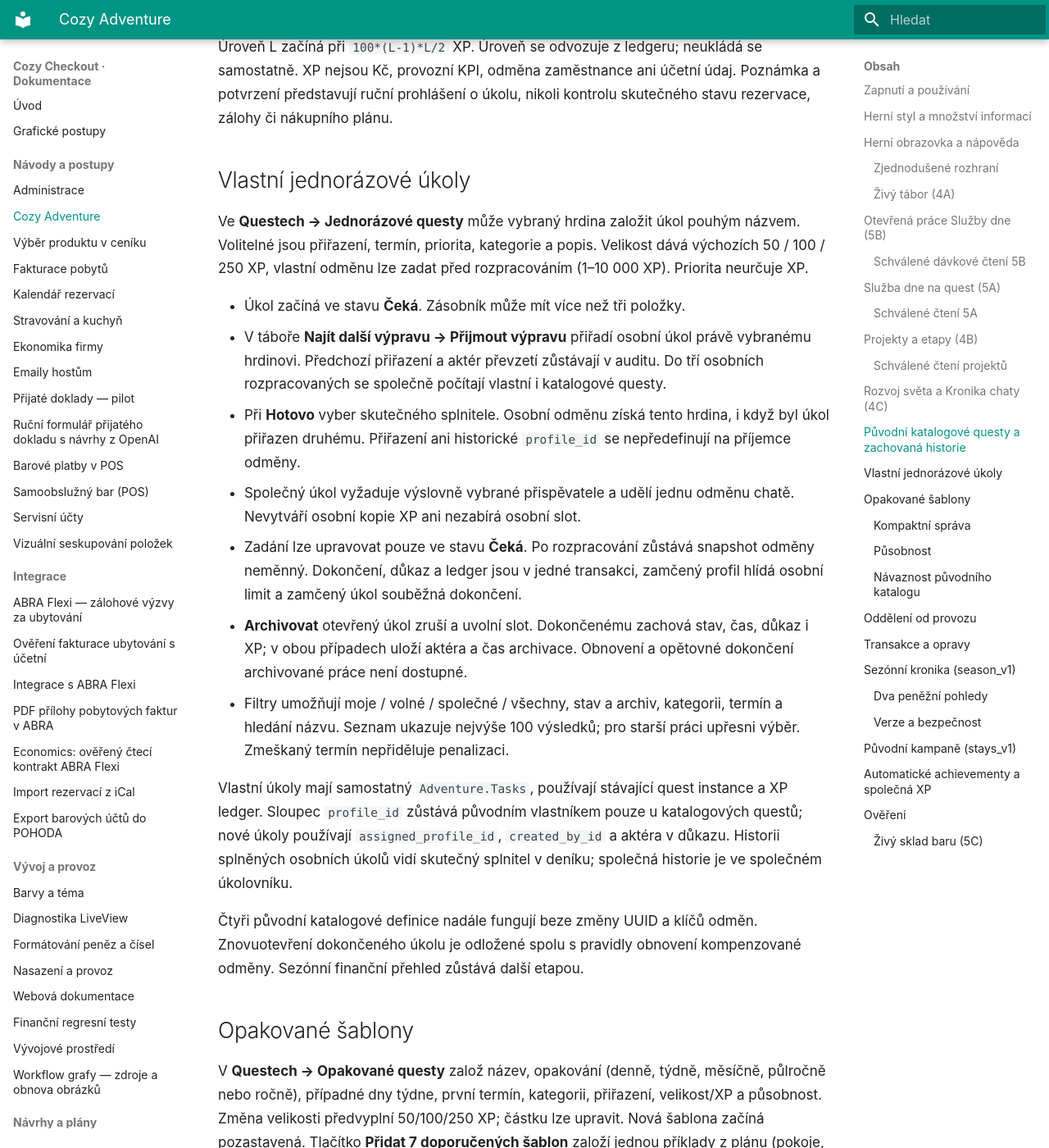
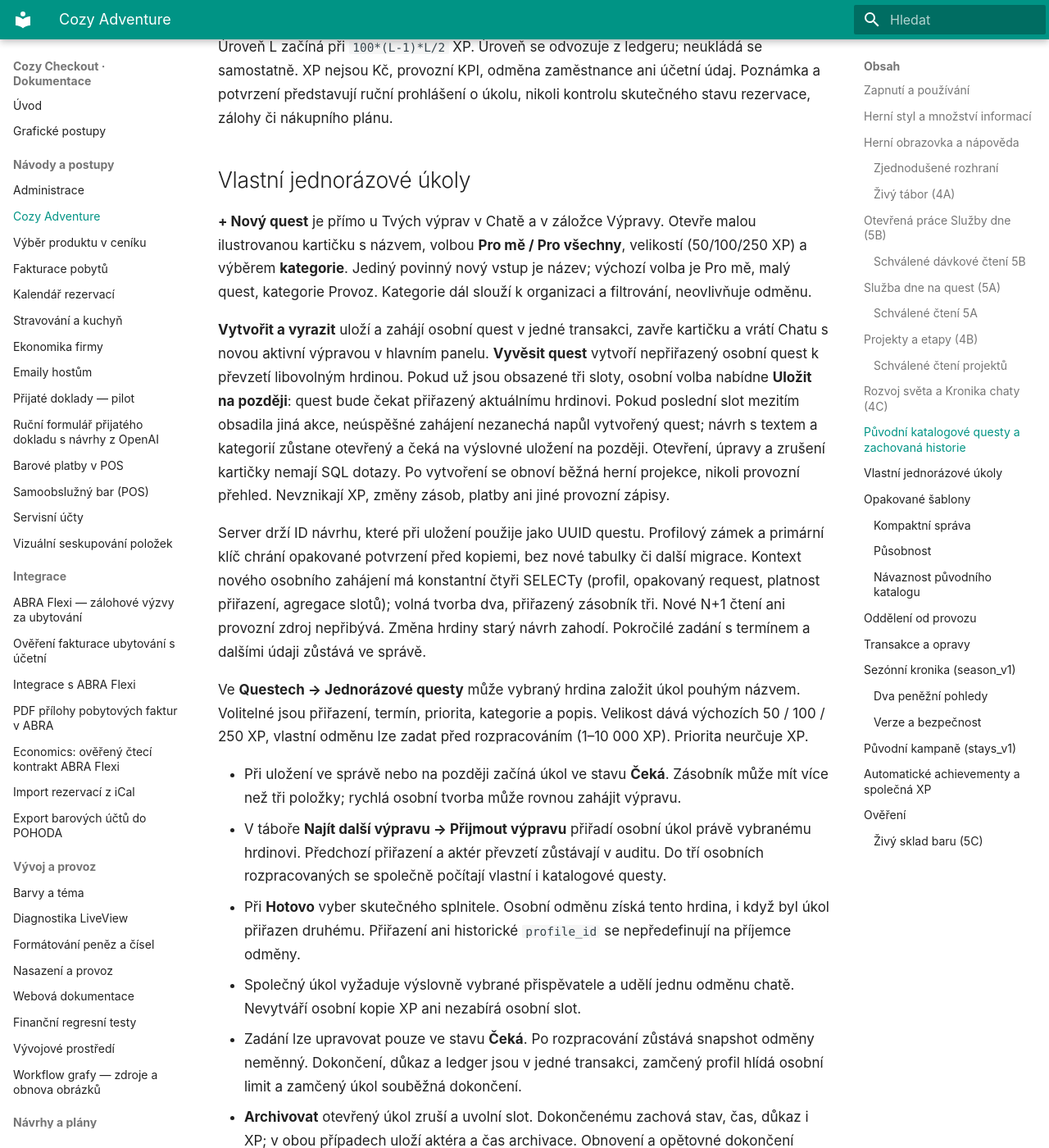
Before and after one commit to michalhorcic/cozy-checkout, an MkDocs documentation site: the page built from docs/features/ADVENTURE.md, in a window 1280 px wide and 1400 px high, scrolled down 15984 px. Shown: the whole window at 82% size. Built offline with MkDocs 1.6.1 and Material for MkDocs 9.7.7, drawn with Linux system fonts in a browser that asks for light colours.

Commit message:
Add quick one-off quests with category directly in the game

```diff
--- a/docs/features/ADVENTURE.md
+++ b/docs/features/ADVENTURE.md
@@ -567,12 +567,36 @@ skutečného stavu rezervace, zálohy či nákupního plánu.
 
 ## Vlastní jednorázové úkoly
 
+**+ Nový quest** je přímo u Tvých výprav v Chatě a v záložce Výpravy.
+Otevře malou ilustrovanou kartičku s názvem, volbou **Pro mě / Pro všechny**,
+velikostí (50/100/250 XP) a výběrem **kategorie**. Jediný povinný nový vstup je
+název; výchozí volba je Pro mě, malý quest, kategorie Provoz. Kategorie dál
+slouží k organizaci a filtrování, neovlivňuje odměnu.
+
+**Vytvořit a vyrazit** uloží a zahájí osobní quest v jedné transakci, zavře
+kartičku a vrátí Chatu s novou aktivní výpravou v hlavním panelu. **Vyvěsit quest**
+vytvoří nepřiřazený osobní quest k převzetí libovolným hrdinou. Pokud už jsou
+obsazené tři sloty, osobní volba nabídne **Uložit na později**: quest bude čekat
+přiřazený aktuálnímu hrdinovi. Pokud poslední slot mezitím obsadila jiná akce,
+neúspěšné zahájení nezanechá napůl vytvořený quest; návrh s textem a kategorií
+zůstane otevřený a čeká na výslovné uložení na později. Otevření, úpravy a zrušení
+kartičky nemají SQL dotazy. Po vytvoření se obnoví běžná herní projekce, nikoli
+provozní přehled. Nevznikají XP, změny zásob, platby ani jiné provozní zápisy.
+
+Server drží ID návrhu, které při uložení použije jako UUID questu. Profilový
+zámek a primární klíč chrání opakované potvrzení před kopiemi, bez nové tabulky
+či další migrace. Kontext nového osobního zahájení má konstantní čtyři SELECTy
+(profil, opakovaný request, platnost přiřazení, agregace slotů); volná tvorba dva,
+přiřazený zásobník tři. Nové N+1 čtení ani provozní zdroj nepřibývá. Změna hrdiny
+starý návrh zahodí. Pokročilé zadání s termínem a dalšími údaji zůstává ve správě.
+
 Ve **Questech → Jednorázové questy** může vybraný hrdina založit úkol pouhým
 názvem. Volitelné jsou přiřazení, termín, priorita, kategorie a popis.
 Velikost dává výchozích 50 / 100 / 250 XP, vlastní odměnu lze zadat před
 rozpracováním (1–10 000 XP). Priorita neurčuje XP.
 
-- Úkol začíná ve stavu **Čeká**. Zásobník může mít více než tři položky.
+- Při uložení ve správě nebo na později začíná úkol ve stavu **Čeká**.
+  Zásobník může mít více než tři položky; rychlá osobní tvorba může rovnou zahájit výpravu.
 - V táboře **Najít další výpravu → Přijmout výpravu** přiřadí osobní úkol právě vybranému hrdinovi.
   Předchozí přiřazení a aktér převzetí zůstávají v auditu. Do tří osobních
   rozpracovaných se společně počítají vlastní i katalogové questy.
```
Also changed, not shown: assets/css/adventure/game-interface.css (+12 -0 lines), 6 other files.
